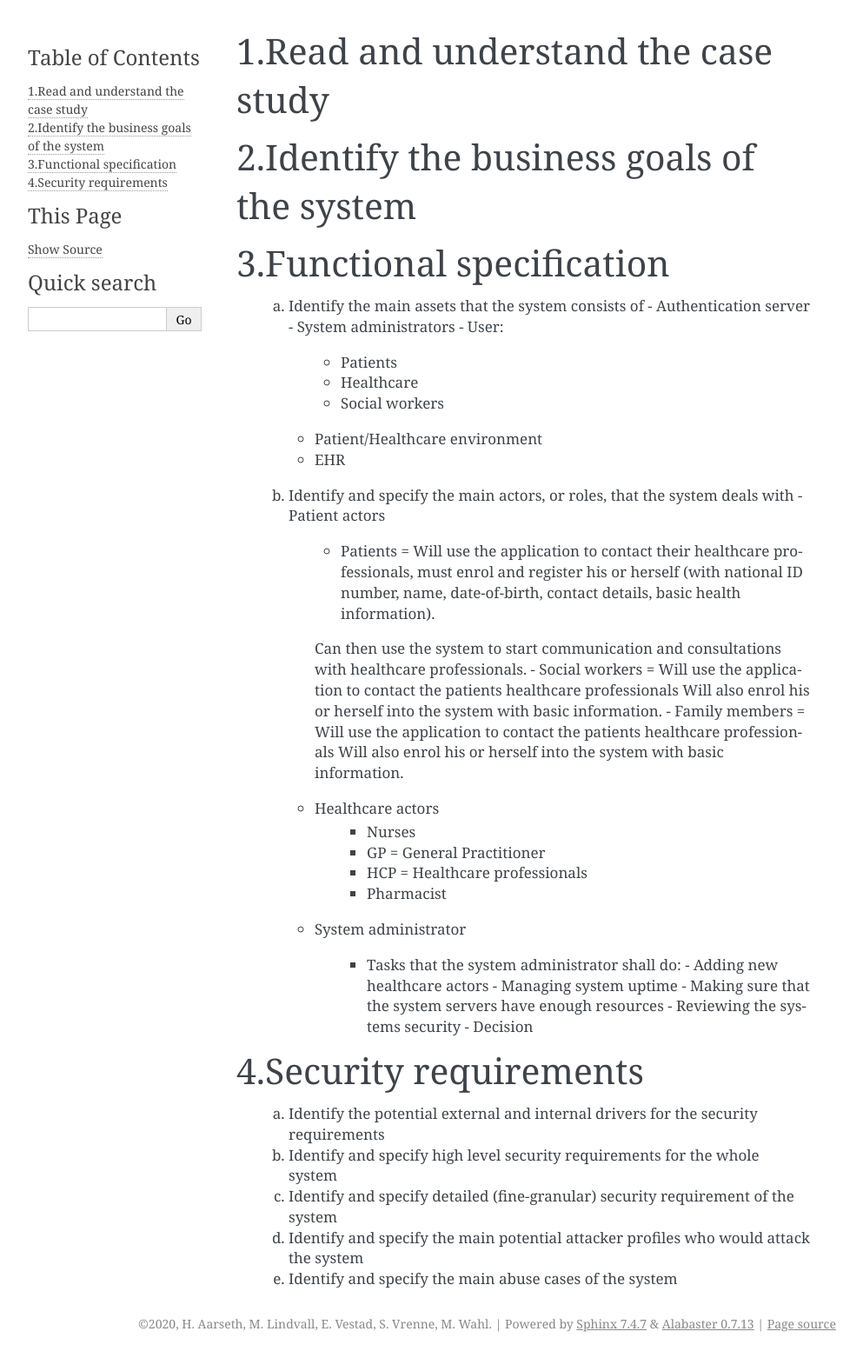
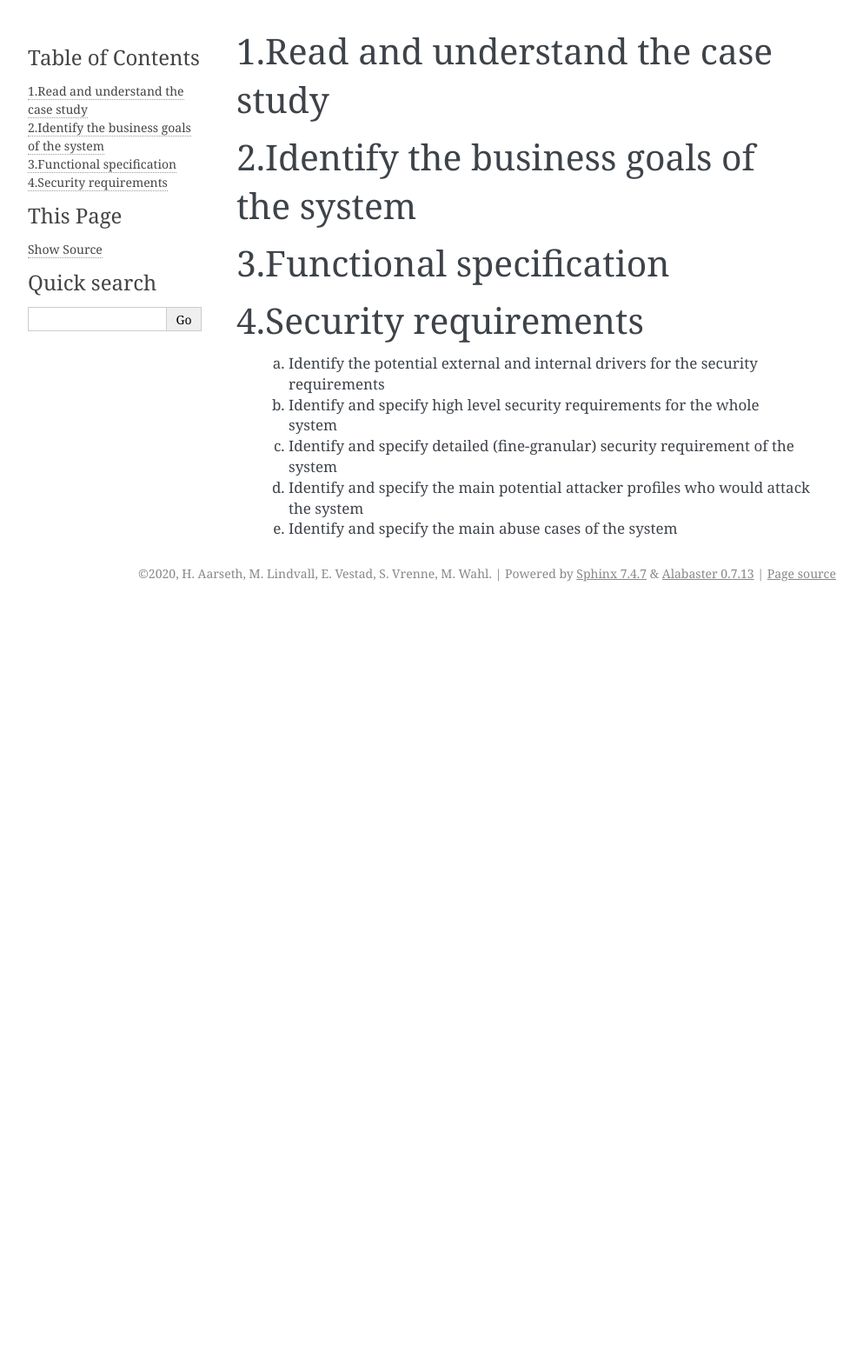
Before and after one commit to SteinarVrenne/school_imt3501, a Sphinx documentation site: the page built from Task 1/source/pages/01_task1.rst, in a window 1280 px wide. Shown: the whole page at 87% size, without its empty margins (148-1141 px from the left). Built offline with Sphinx 7.4.7, drawn with Linux system fonts in a browser that asks for light colours; after the commit the page ends 900 px from its top, so only the background shows below that.

Commit message:
La deloppgaver i egen fil

```diff
--- a/Task 1/source/pages/01_task1.rst
+++ b/Task 1/source/pages/01_task1.rst
@@ -7,43 +7,6 @@
 
 3.Functional specification
 --------------------------
-    a. Identify the main assets that the system consists of
-       -  Authentication server
-       -  System administrators
-       -  User:
-          -  Patients
-          -  Healthcare
-          -  Social workers
-       -  Patient/Healthcare environment
-       -  EHR
-
-    b. Identify and specify the main actors, or roles, that the system deals with
-       - Patient actors
-          - Patients = Will use the application to contact their healthcare professionals, must enrol and register his or herself (with national ID number, name, date-of-birth, contact details, basic health information).
-          Can then use the system to start communication and consultations with healthcare professionals.
-          - Social workers = Will use the application to contact the patients healthcare professionals
-          Will also enrol his or herself into the system with basic information.
-          - Family members = Will use the application to contact the patients healthcare professionals
-          Will also enrol his or herself into the system with basic information.
-       - Healthcare actors
-          - Nurses
-          - GP = General Practitioner
-          - HCP = Healthcare professionals
-          - Pharmacist
-       - System administrator
-
-          - Tasks that the system administrator shall do:
-            - Adding new healthcare actors
-            - Managing system uptime
-            - Making sure that the system servers have enough resources
-            - Reviewing the systems security
-            - Decision
-
-..
-            From Task1.pds:
-            "System monitoring:   System  administrators  (trusted  entities)  will  be  assigned  to  manage  the operation  of  your  system.
-            The  administrators  are  responsible  for  the  upkeep,  configuration,  and reliable operation of the system to ensure, but not limited to,
-            performance, resources, and security of the system to meet the needs of the patients and healthcare providers."
 
 
 
@@ -51,13 +14,11 @@
 
 
 
-    c. Develop high-level system architecture of the system
 
 
-    d. Identify and specify the functional requirements of the system
 
 
-    e. Identify and specify the main use cases of the system
+
 
 4.Security requirements
 -----------------------
--- /dev/null
+++ b/Task 1/source/pages/03c.rst
@@ -0,0 +1,2 @@
+Develop high-level system architecture of the system
+----------------------------------------------------
--- /dev/null
+++ b/Task 1/source/pages/03d.rst
@@ -0,0 +1,2 @@
+Identify and specify the functional requirements of the system
+--------------------------------------------------------------
--- /dev/null
+++ b/Task 1/source/pages/03e.rst
@@ -0,0 +1,2 @@
+    Identify and specify the main use cases of the system
+    -----------------------------------------------------
```
Also changed, not shown: Task 1/source/pages/03a.rst (added, +10 -0 lines), Task 1/source/pages/03b.rst (added, +28 -0 lines).
